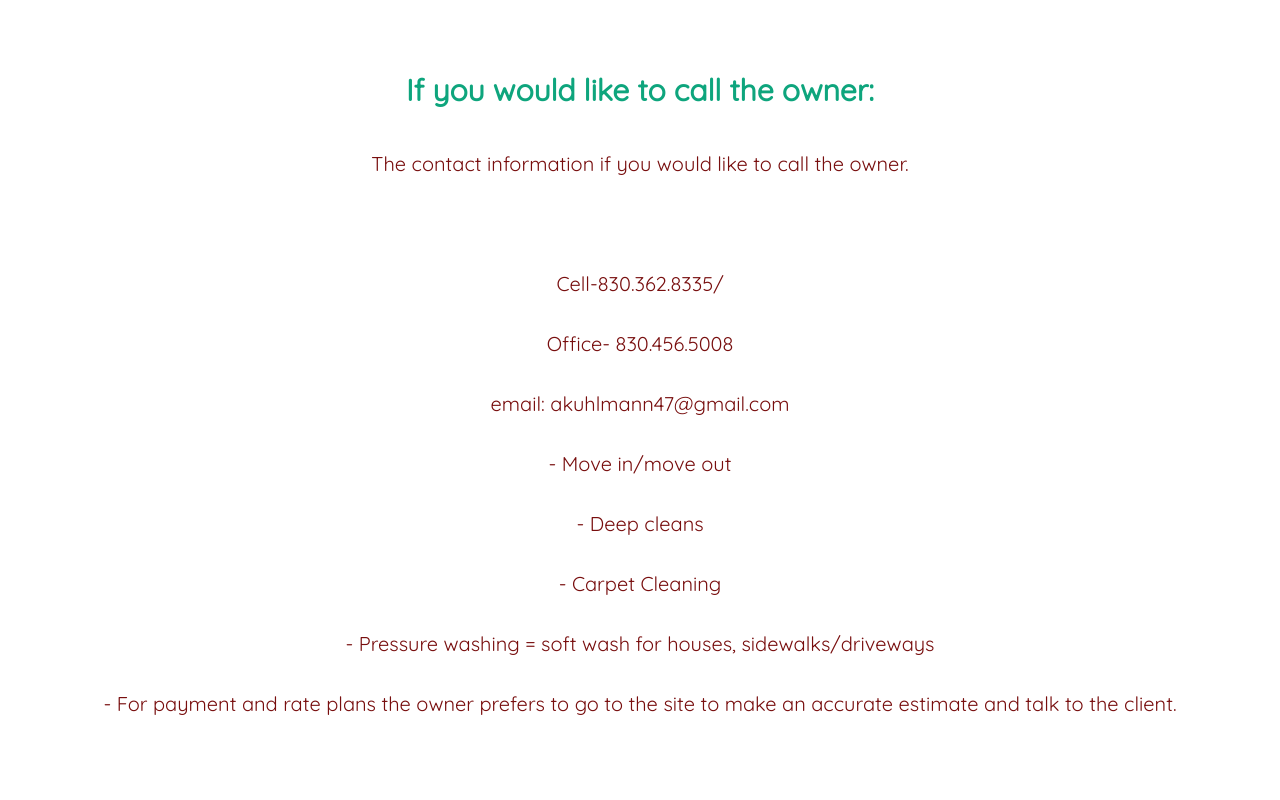
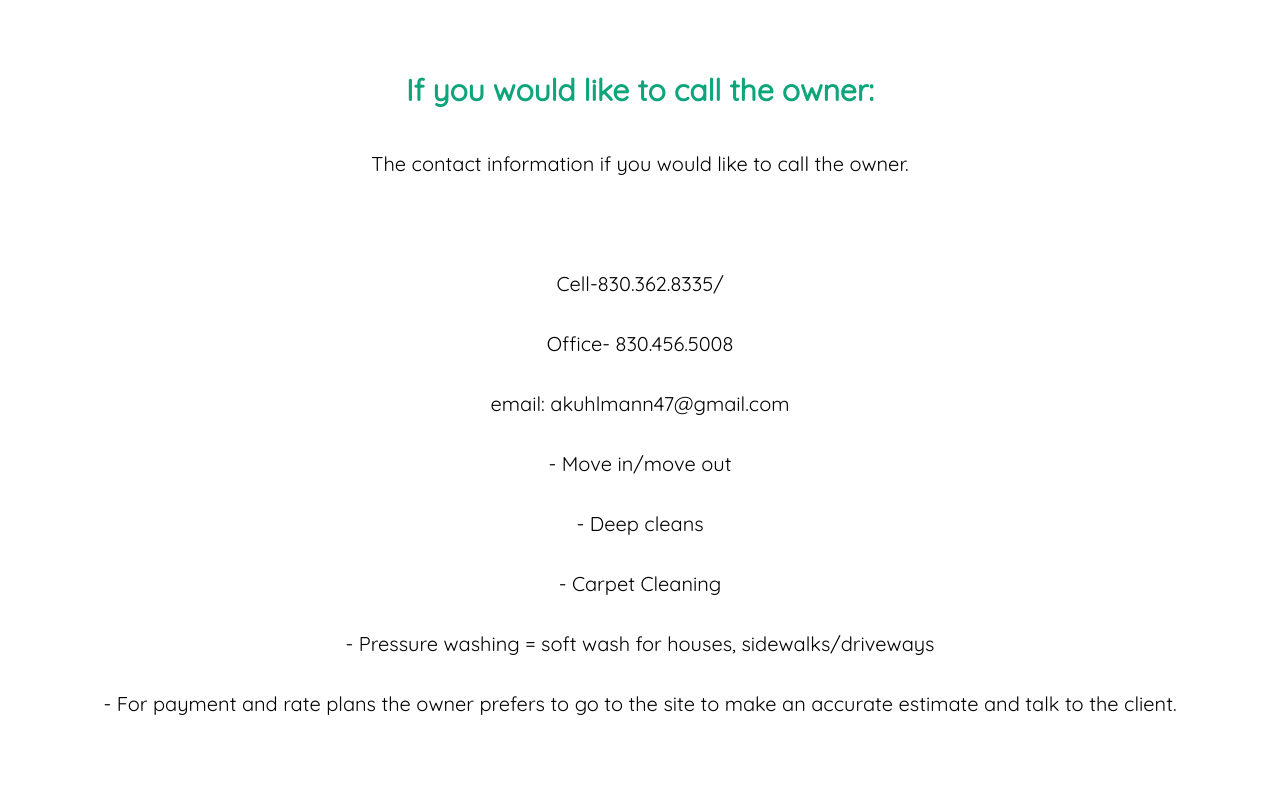
Before and after one commit to arikuhl1999/personal-site, a plain HTML site: page index.html in a window 1280 px wide. Shown: the part 1220-2020 px from the top of the page. Drawn offline with Linux system fonts and the light colour scheme.

Commit message:
took out the color

```diff
--- a/stylehome/home.css
+++ b/stylehome/home.css
@@ -111,7 +111,7 @@ h2{
 
 p{
     line-height: 45pt;
-    color: #780E0E;
+    /* color: #780E0E; */
 }
 
 footer{
```
